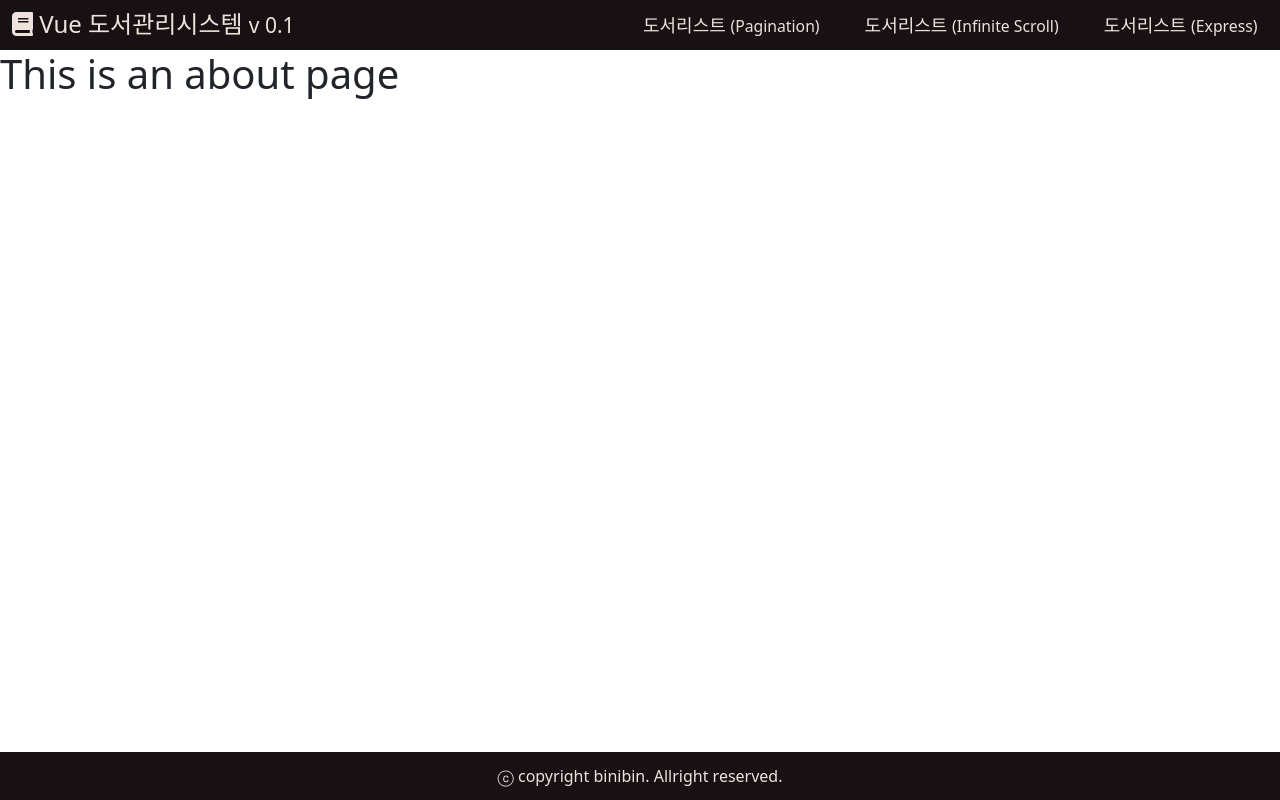
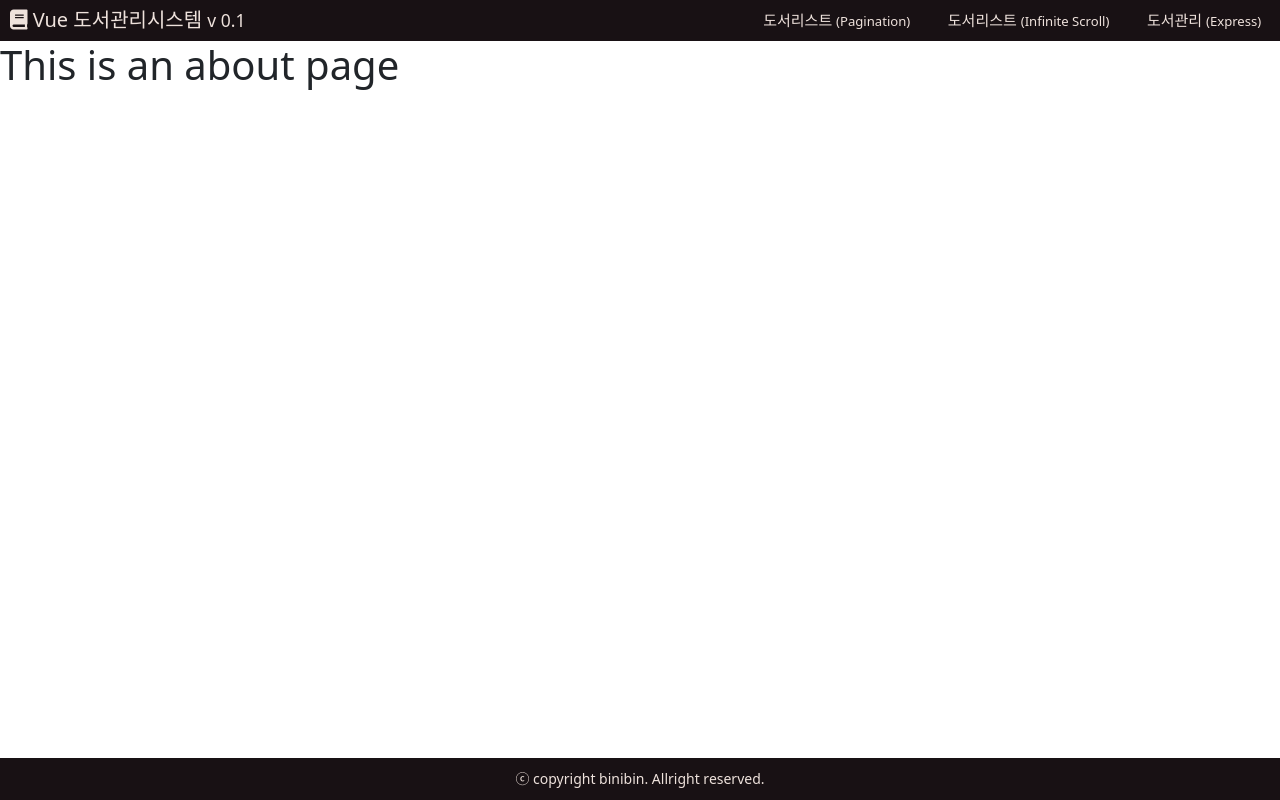
Before and after one commit to 1binibin/24-vue-book, a Vue app: page /about in a window 1280 px wide. Built offline with nearby package versions, Linux system fonts and the light colour scheme.

Commit message:
Change Navi

```diff
--- a/public/index.html
+++ b/public/index.html
@@ -1,5 +1,5 @@
 <!DOCTYPE html>
-<html lang="">
+<html lang="ko">
   <head>
     <meta charset="utf-8">
     <meta http-equiv="X-UA-Compatible" content="IE=edge">
--- a/src/assets/scss/_common.scss
+++ b/src/assets/scss/_common.scss
@@ -1,17 +1,23 @@
 @import './animation';
 
-html, body, h1, h2, h3, h4, h5, h6, p, div, form,/*  input, textarea, */ table, td, th, header, section, aside, footer, article, nav, ul, ol, li {margin: 0; padding: 0; box-sizing: border-box; line-height: 1; font-size: inherit; font-weight: inherit;}
+@import url('https://fonts.googleapis.com/css2?family=Noto+Sans+KR:wght@300;400;500&display=swap');
+
+html, body, h1, h2, h3, h4, h5, h6, p, div, form, /* input, textarea, */ table, td, th, header, section, aside, footer, article, nav, ul, ol, li {margin: 0; padding: 0; box-sizing: border-box; line-height: 1; font-size: inherit; font-weight: inherit;}
 ul, ol {list-style: none;}
 h1, h2, h3, h4, h5, h6 {font-weight: inherit;}
-img {vertical-align: bottom;}
+img {vertical-align: middle;}
 table {border-spacing: 0; border-collapse: collapse;}
 input, input:focus {outline: none;}
+
+html, body {
+  font-family: 'Noto Sans KR', sans-serif;
+}
 
 a {
   color: inherit;
   text-decoration: none;
   &:hover {
-    color:inherit;
+    color: inherit;
     text-decoration: none;
   }
 }
@@ -21,3 +27,5 @@ a {
 
 .w100 {width: 100%;}
 .mw100 {max-width: 100%;}
+
+.wrapper {border-color: blue;}
--- a/src/assets/scss/_variables.scss
+++ b/src/assets/scss/_variables.scss
@@ -9,6 +9,7 @@ $success-color: #EDC7B7;
 $secondary-color: #BAB2B5;
 $light-color: #EEE2DC;
 $white-color: #f9f9f9;
+$grey-color: #47333b;
 $dark-color: #181114;
 
 /* Size Variation */
--- a/src/components/inc/Footer.vue
+++ b/src/components/inc/Footer.vue
@@ -10,6 +10,7 @@ export default {
 
 <style lang="scss" scoped>
 footer {
+  font-size: 0.875em;
   background-color: $dark-color;
   color: $light-color;
   padding: 1em;
--- a/src/components/inc/Header.vue
+++ b/src/components/inc/Header.vue
@@ -1,25 +1,39 @@
 <template>
   <header class="header-wrapper">
     <Logo />
-    <Nav />
+    <Nav class="navi-pc" />
+    <NavMobile class="navi-mo" />
   </header>
 </template>
 
 <script>
+import Logo from "./Logo.vue";
 import Nav from "./Nav.vue";
-import Logo from "./Logo.vue";
+import NavMobile from "./NavMobile.vue";
 
 export default {
   name: "Header",
-  components: { Nav, Logo },
+  components: { Nav, Logo, NavMobile },
 };
 </script>
 
 <style lang="scss" scoped>
 .header-wrapper {
+  @include rel;
   @include flex($h: space-between);
   background-color: $dark-color;
   color: $light-color;
-  font-size: 1.5em;
+  font-size: 1.25em;
+  .navi-pc {
+    @include MD {
+      display: none;
+    }
+  }
+  .navi-mo {
+    display: none;
+    @include MD {
+      display: block;
+    }
+  }
 }
 </style>
--- a/src/components/inc/Nav.vue
+++ b/src/components/inc/Nav.vue
@@ -13,10 +13,10 @@
       </router-link>
     </li>
     <li>
-      <router-link to="//127.0.0.1:3000">
-        도서리스트
+      <a href="//127.0.0.1:3000">
+        도서관리
         <small>(Express)</small>
-      </router-link>
+      </a>
     </li>
   </ul>
 </template>
--- /dev/null
+++ b/src/components/inc/NavMobile.vue
@@ -0,0 +1,75 @@
+<template>
+  <div class="navi-mo-wrap">
+    <i class="fa fa-bars" @click="toggleNaviWrap"></i>
+    <transition name="fade" mode="out-in">
+      <ul class="navi-wrap" v-show="isVisible">
+        <li>
+          <router-link to="/book">
+            도서리스트
+            <small>(Pagination)</small>
+          </router-link>
+        </li>
+        <li>
+          <router-link to="/book2">
+            도서리스트
+            <small>(Infinite Scroll)</small>
+          </router-link>
+        </li>
+        <li>
+          <a href="//127.0.0.1:3000">
+            도서관리
+            <small>(Express)</small>
+          </a>
+        </li>
+      </ul>
+    </transition>
+  </div>
+</template>
+
+<script>
+export default {
+  name: "NavMobile",
+  data() {
+    return {
+      isVisible: false,
+    };
+  },
+  methods: {
+    toggleNaviWrap() {
+      this.isVisible = !this.isVisible;
+    },
+  },
+};
+</script>
+
+<style lang="scss" scoped>
+.navi-mo-wrap {
+  .fa-bars {
+    cursor: pointer;
+    padding: 0.5em 1em;
+    &:hover {
+      background-color: $secondary-color;
+      color: $dark-color;
+    }
+  }
+  .navi-wrap {
+    @include abs;
+    width: 100%;
+    left: 0;
+    background-color: $dark-color;
+    border-top: 1px solid $grey-color;
+    li {
+      font-size: 0.75em;
+      cursor: pointer;
+      a {
+        display: block;
+        padding: 0.875em 1.25em;
+      }
+      &:hover {
+        background-color: $secondary-color;
+        color: $dark-color;
+      }
+    }
+  }
+}
+</style>
```
Also changed, not shown: src/assets/scss/_animation.scss (line endings or trailing spaces).
